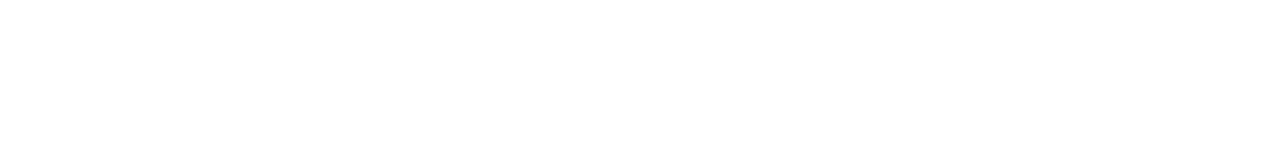
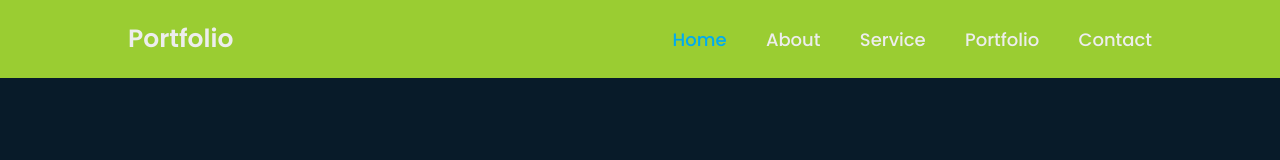
Before and after one commit to sportseun/Portfolio, a plain HTML site: page index.html in a window 1280 px wide. Drawn offline with nearby package versions, Linux system fonts and the light colour scheme.

Commit message:
헤더 CSS작성 home에 active class

```diff
--- a/index.html
+++ b/index.html
@@ -2,12 +2,26 @@
 <html lang="ko">
   <head>
     <meta charset="UTF-8" />
-		<meta http-equiv="X-UA-Compatible" content="IE=edge" />
     <meta name="viewport" content="width=device-width, initial-scale=1.0" />
     <title>Portfolio</title>
     <link rel="stylesheet" href="style.css" />
-		<link href="https://unpkg.com/boxicons@2.1.4/css/boxicons.min.css" rel="stylesheet" />
+    <link
+      href="https://unpkg.com/boxicons@2.1.4/css/boxicons.min.css"
+      rel="stylesheet"
+    />
   </head>
 
-	<body></body>
+  <body>
+    <header>
+      <a href="#" class="logo">Portfolio</a>
+
+      <nav class="navbar">
+        <a href="#" class="active">Home</a>
+        <a href="#">About</a>
+        <a href="#">Service</a>
+        <a href="#">Portfolio</a>
+        <a href="#">Contact</a>
+      </nav>
+    </header>
+  </body>
 </html>
--- a/style.css
+++ b/style.css
@@ -1,8 +1,45 @@
-@import url('https://fonts.googleapis.com/css2?family=Poppins:wght@300;400;500;600;700;800;900&display=swap');
+@import url("https://fonts.googleapis.com/css2?family=Poppins:wght@300;400;500;600;700;800;900&display=swap");
 
 * {
-    margin: 0;
-    padding: 0;
-    box-sizing: border-box;
-    font-family: 'Poppins', sans-serif;
+  margin: 0;
+  padding: 0;
+  box-sizing: border-box;
+  font-family: "Poppins", sans-serif;
 }
+
+body {
+  background-color: #081b29;
+}
+
+header {
+  position: fixed;
+  top: 0;
+  left: 0;
+  width: 100%;
+  padding: 20px 10%;
+  background-color: yellowgreen;
+  display: flex;
+  justify-content: space-between;
+  align-items: center;
+  z-index: 100;
+}
+.logo {
+  font-size: 25px;
+  color: #ededed;
+  text-decoration: none;
+  font-weight: 600;
+}
+.navbar a {
+  font-size: 18px;
+  color: #ededed;
+  text-decoration: none;
+  font-weight: 500;
+  margin-left: 35px;
+}
+.navbar a {
+  transition: 0.3s;
+}
+.navbar a:hover,
+.navbar a.active {
+  color: #00abf0;
+}
```
Lines whose indentation alone changed are shown as unchanged.
